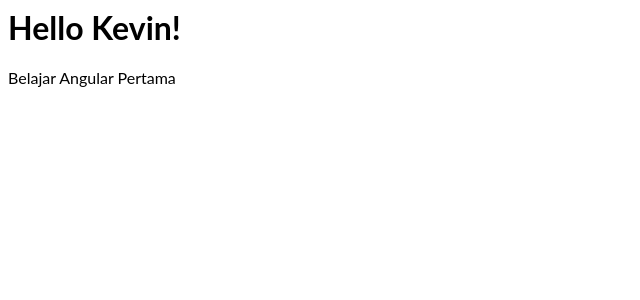
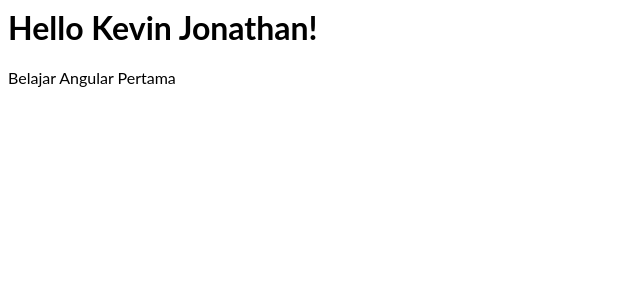
Before and after one commit to KevinJonathan117/learn-angular, an Angular app: page / in a window 1280 px wide. Shown: the top 300 px of the page, without its empty margins (0-640 px from the left). Built offline with nearby package versions, Linux system fonts and the light colour scheme.

Commit message:
Changed name

```diff
--- a/src/app/app.component.ts
+++ b/src/app/app.component.ts
@@ -6,5 +6,5 @@ import { Component } from '@angular/core';
   styleUrls: [ './app.component.css' ]
 })
 export class AppComponent  {
-  name = 'Kevin';
+  name = 'Kevin Jonathan';
 }
```
